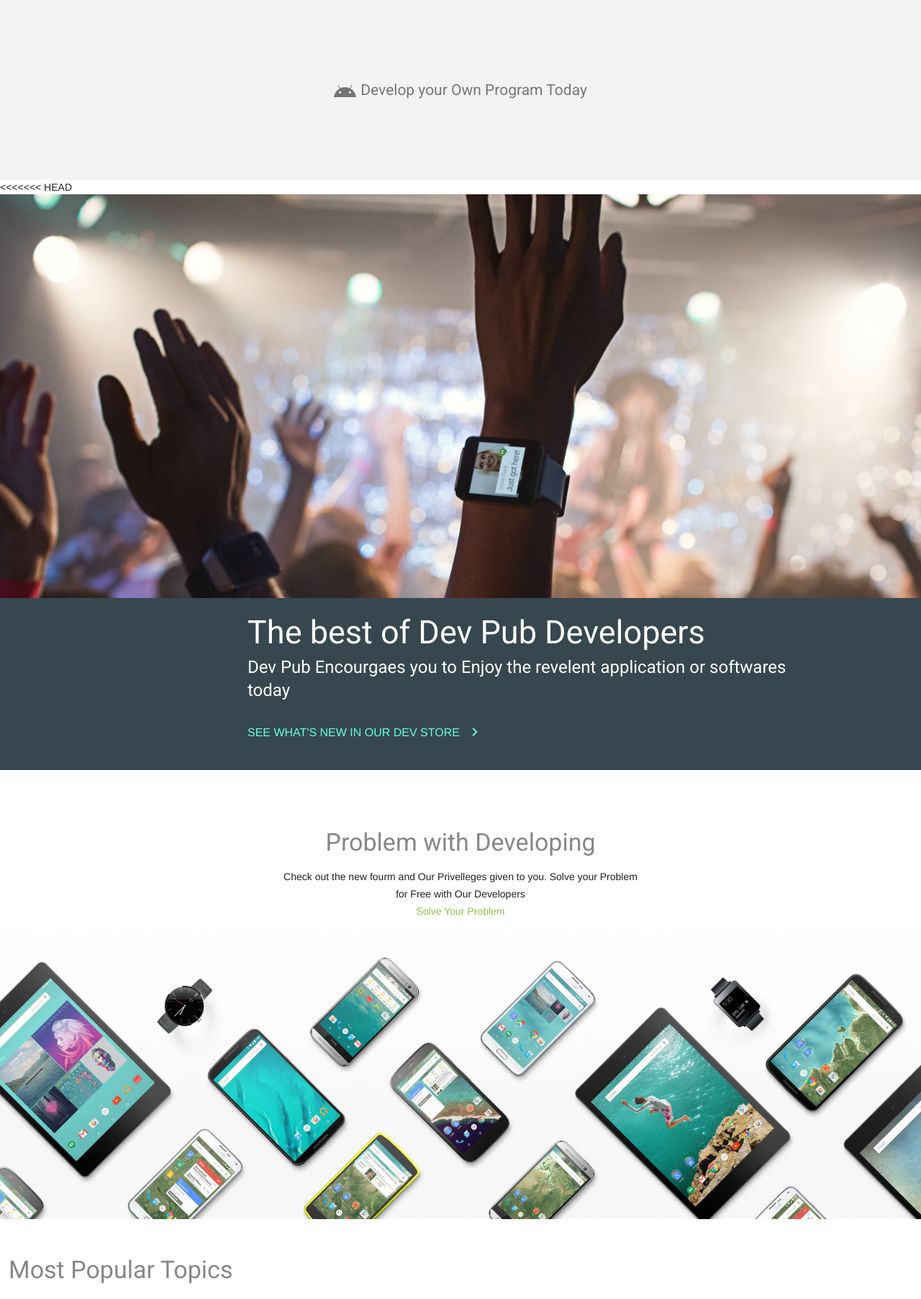
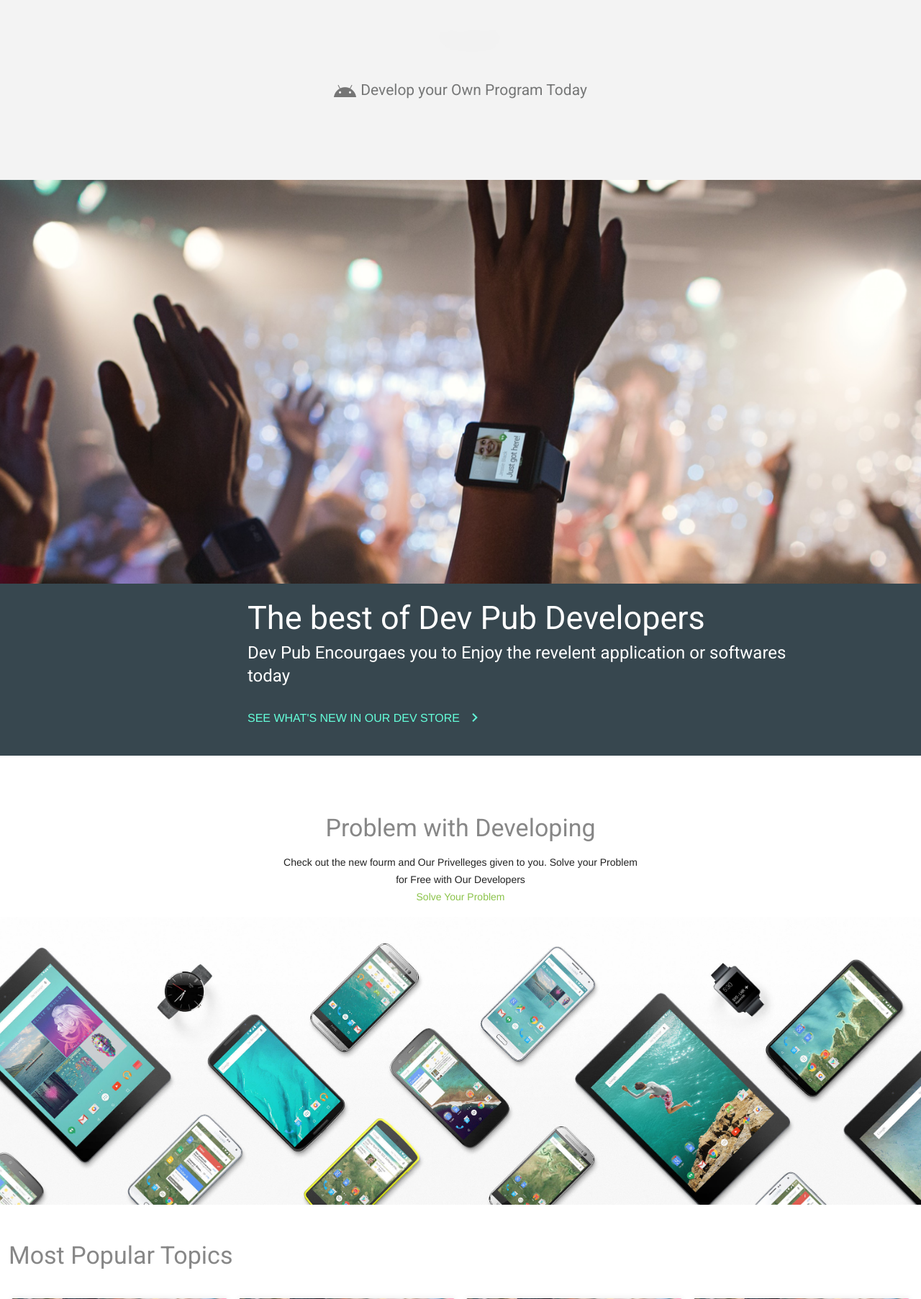
Before and after one commit to JDK-devpub/devpub, a PHP site: page / in a window 1280 px wide. Shown: the part 614-2419 px from the top of the page at 72% size. Run offline with PHP 8.4, Linux system fonts and the light colour scheme; some libraries are stand-ins or nearby versions.

Commit message:
Kuhan Commit Next

```diff
--- a/index.php
+++ b/index.php
@@ -71,11 +71,6 @@
           </div>
 
         </div>
-
-
-<<<<<<< HEAD
-
-
         <div class="android-wear-section">
           <div class="android-wear-band">
             <div class="android-wear-band-text">
@@ -285,12 +280,5 @@
     <script src="https://code.getmdl.io/1.2.1/material.min.js"></script>
   </body>
 </html>
-=======
-    Country<input type ="text" name ="country" required/><br>
-    Type<input type ="text" name ="mode" required/><br>
-    Gender<input type ="text" name ="gender" required/><br>
-    <input type="submit" name="submit" value="Register" required />
-  </form>
 </body>
 </html>
->>>>>>> origin/master
```
